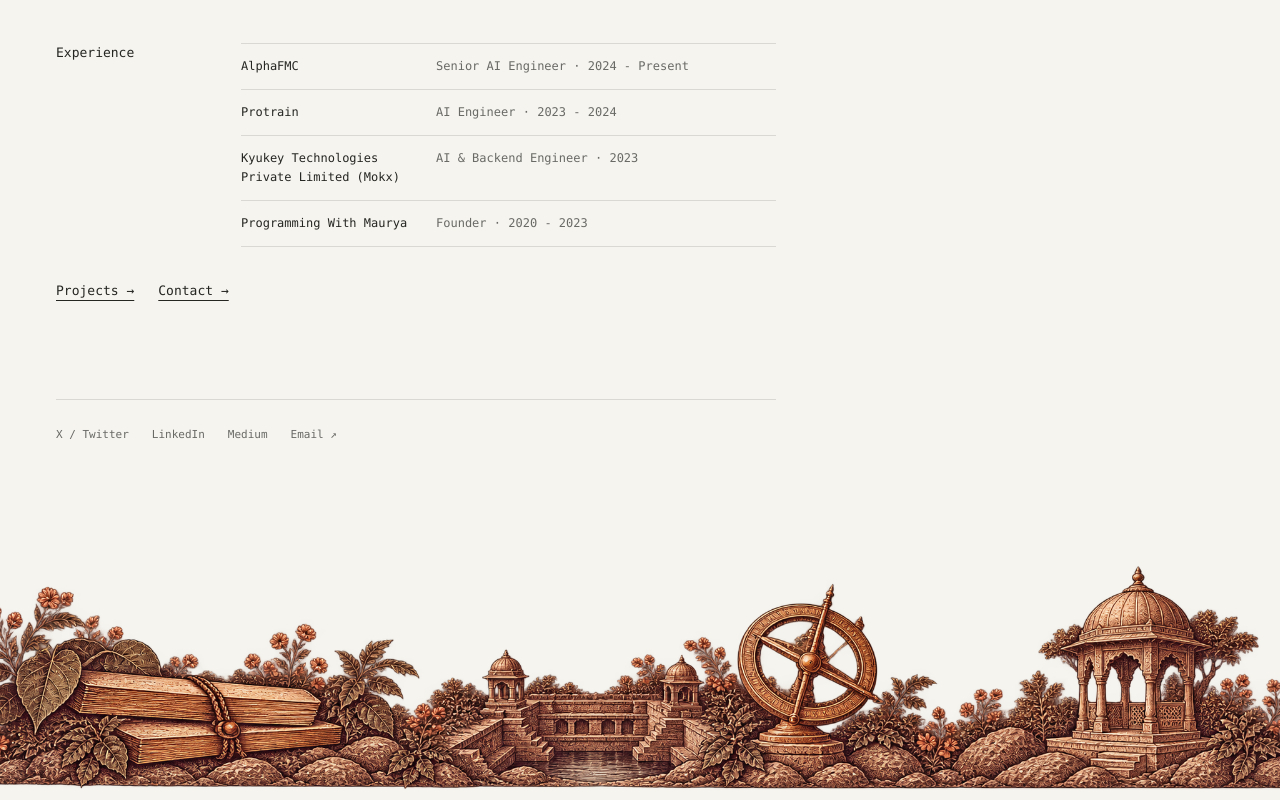
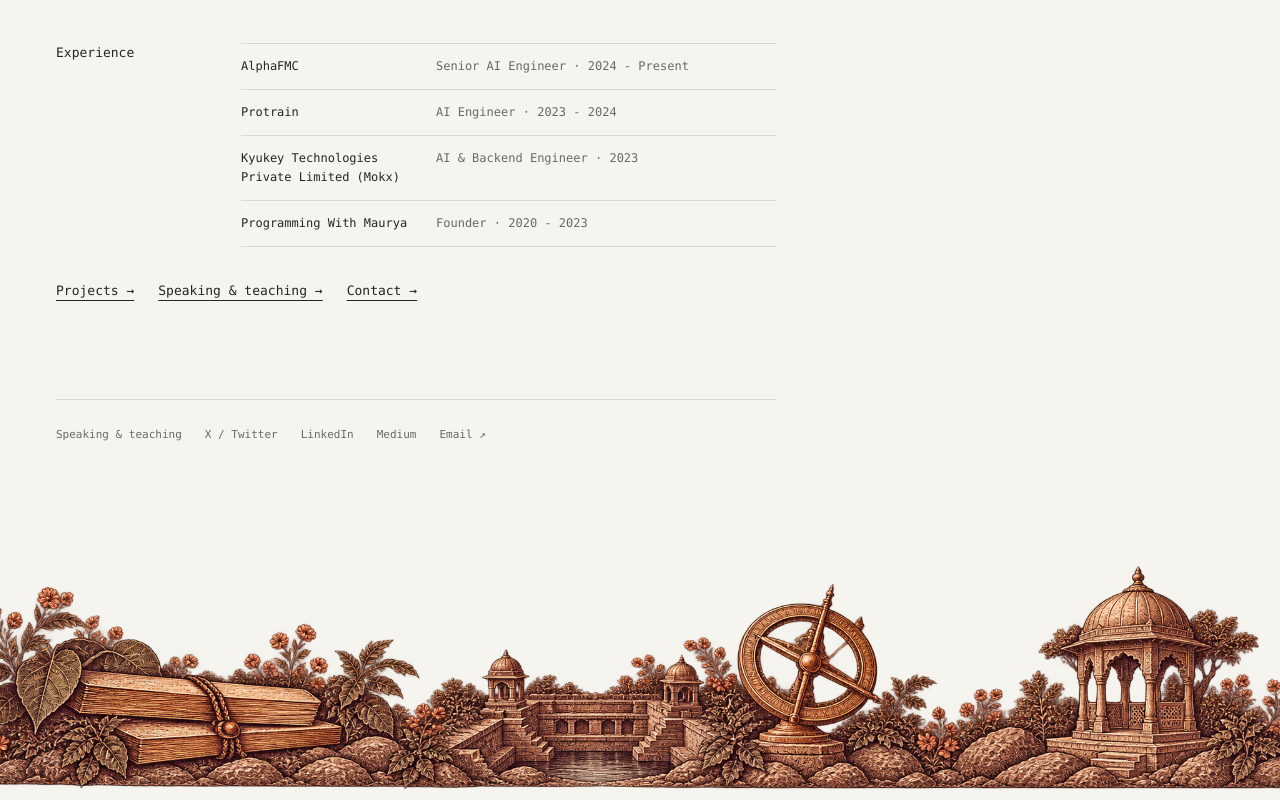
Before and after one commit to shivamrox87/shivam.portfolio, a Next.js app: page /about in a window 1280 px wide. Shown: the part 1335-2135 px from the top of the page. Built offline with nearby package versions, Linux system fonts and the light colour scheme.

Commit message:
Link speaking page from About and footer

```diff
--- a/src/components/AboutComponent/AboutSide.js
+++ b/src/components/AboutComponent/AboutSide.js
@@ -19,6 +19,6 @@
     </ul></section>
     <section className="reference-about-section"><h2>How I work</h2><ul>{invariants.map(({ title, detail }) => <li key={title}><strong>{title}</strong><span>{detail}</span></li>)}</ul></section>
     <section className="reference-about-section" id="experience"><h2>Experience</h2><ul>{companiesData.map((company) => <li key={company.id}><strong>{company.companyName}</strong><span>{company.position} · {company.activeYears}</span></li>)}</ul></section>
-    <div className="reference-index-links"><Link href="/work">Projects →</Link><Link href="/connect">Contact →</Link></div>
+    <div className="reference-index-links"><Link href="/work">Projects →</Link><Link href="/sessions">Speaking &amp; teaching →</Link><Link href="/connect">Contact →</Link></div>
   </main>;
 }
--- a/src/components/Footer.js
+++ b/src/components/Footer.js
@@ -1,9 +1,11 @@
 import Image from "next/image";
+import Link from "next/link";
 
 export default function Footer() {
   return <footer className="portfolio-footer">
     <div className="portfolio-width reference-footer-inner">
       <nav aria-label="Footer navigation">
+        <Link href="/sessions">Speaking &amp; teaching</Link>
         <a href="https://x.com/_shivammaurya__" target="_blank" rel="noreferrer">X / Twitter</a>
         <a href="https://www.linkedin.com/in/shivam--maurya" target="_blank" rel="noreferrer">LinkedIn</a>
         <a href="https://medium.com/@shivam--maurya" target="_blank" rel="noreferrer">Medium</a>
```
